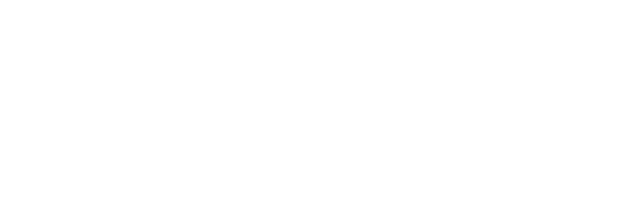
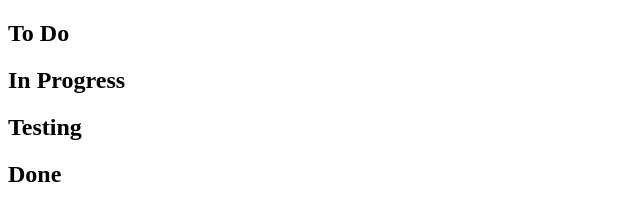
Before and after one commit to pashechkar-max/Task3, a website: page index.html in a window 1280 px wide. Shown: the whole page, without its empty margins (0-640 px from the left). Drawn offline with Linux system fonts and the light colour scheme.

Commit message:
commit 5

```diff
--- a/index.html
+++ b/index.html
@@ -7,7 +7,38 @@
 </head>
 <body>
 <div id="app" class="board">
+    <div class="columns">
+        <board-column
+                title="To Do"
+                column="todo"
+                :tasks="columns.todo"
+                @edit="editTask"
+                @move-forward="moveForward"
+        ></board-column>
 
+        <board-column
+                title="In Progress"
+                column="inProgress"
+                :tasks="columns.inProgress"
+                @edit="editTask"
+                @move-forward="moveForward"
+        ></board-column>
+
+        <board-column
+                title="Testing"
+                column="testing"
+                :tasks="columns.testing"
+                @edit="editTask"
+                @move-forward="moveForward"
+                @move-back="moveBack"
+        ></board-column>
+
+        <board-column
+                title="Done"
+                column="done"
+                :tasks="columns.done"
+        ></board-column>
+    </div>
 </div>
 
 <script defer src="js/vue.js"></script>
```
